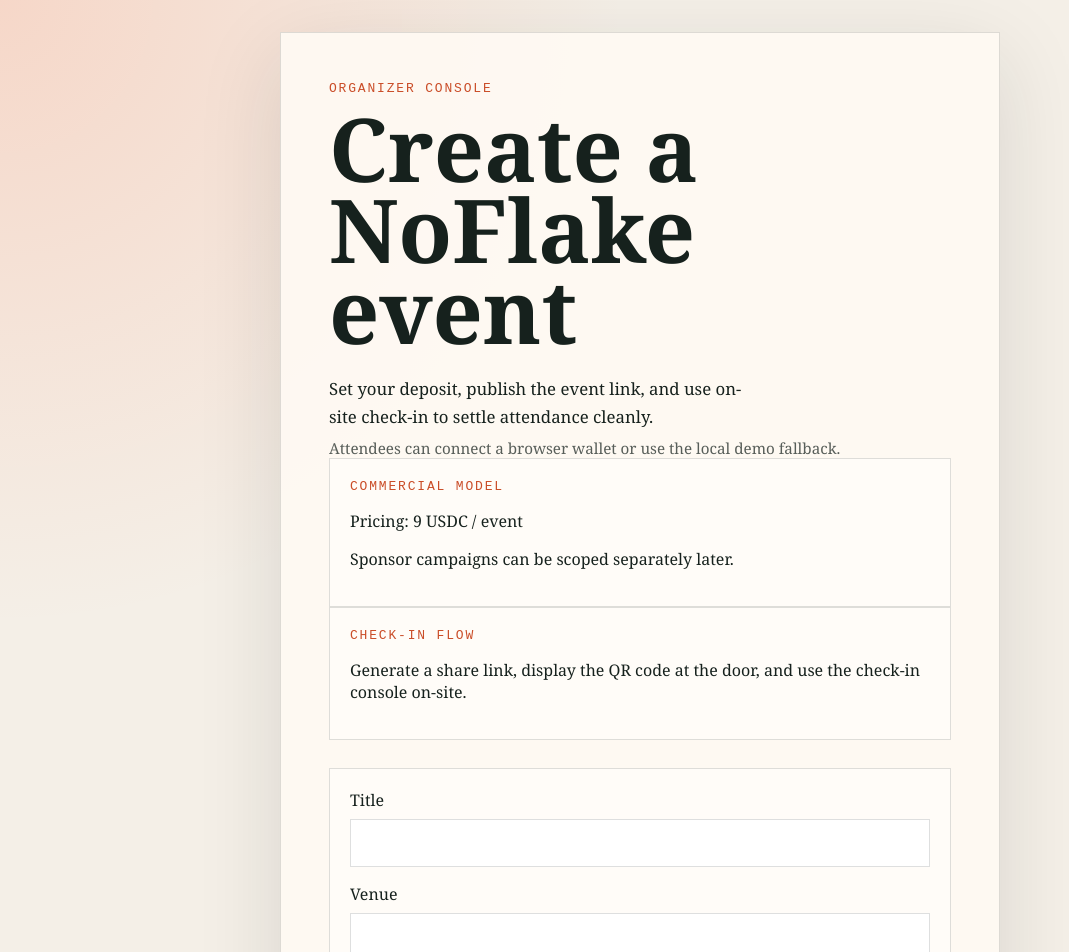
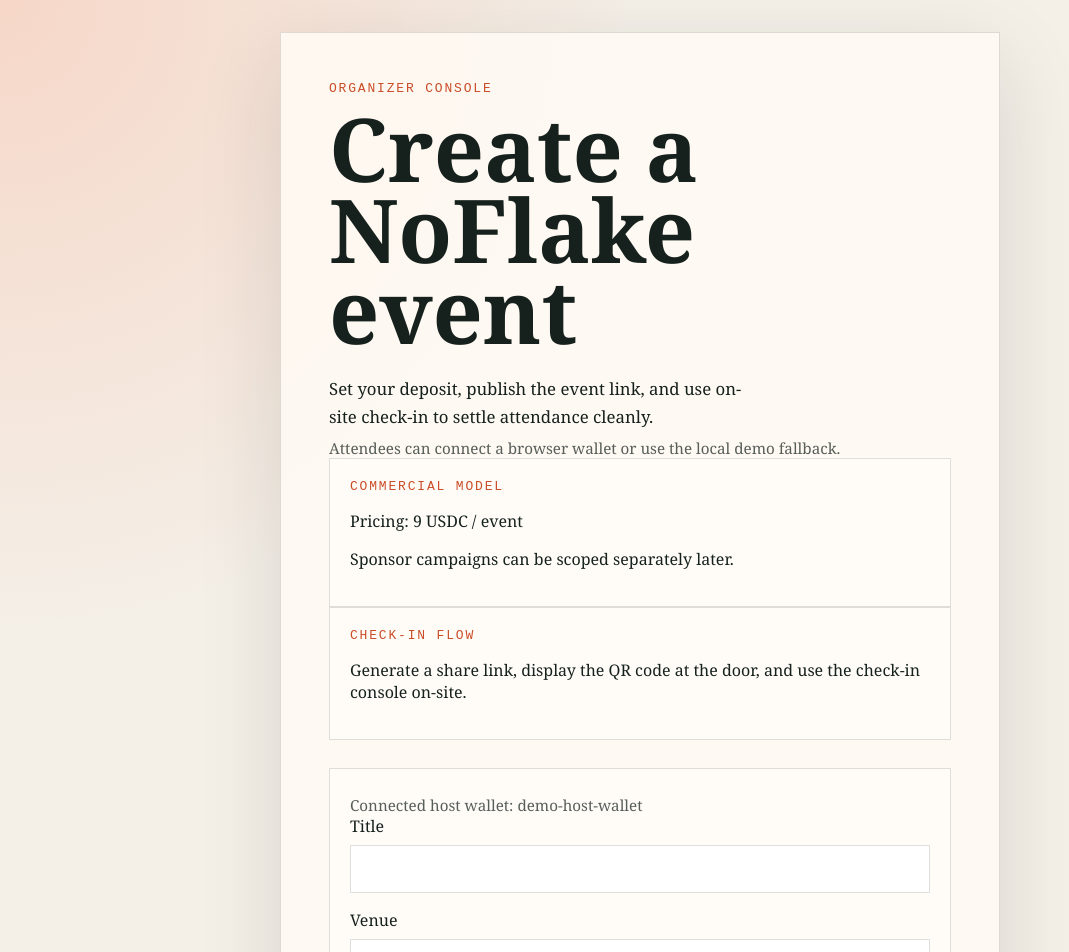
Before and after one commit to cuidaquan/noflake, a Next.js app in the folder frontend/: page /organizer in a window 1280 px wide. Shown: the top 952 px of the page, without its empty margins (0-1069 px from the left). Built offline with nearby package versions, Linux system fonts and the light colour scheme; no server answers.

Commit message:
feat: use connected host wallet for organizer flow

```diff
--- a/frontend/src/components/event-form.tsx
+++ b/frontend/src/components/event-form.tsx
@@ -2,6 +2,7 @@
 
 import { useState } from "react";
 import { createEvent, getEventDashboard, type EventDashboard } from "../lib/api";
+import { useWallet } from "./wallet-provider";
 
 type CreatedEvent = {
   id: string;
@@ -13,6 +14,7 @@ type CreatedEvent = {
 };
 
 export function EventForm() {
+  const { walletAddress } = useWallet();
   const [title, setTitle] = useState("");
   const [venue, setVenue] = useState("");
   const [depositAmount, setDepositAmount] = useState("20");
@@ -32,7 +34,7 @@ export function EventForm() {
     try {
       const response = await createEvent({
         title,
-        hostWallet: "demo-host-wallet",
+        hostWallet: walletAddress ?? "demo-host-wallet",
         venue,
         startTime: "2026-05-20T19:00:00.000Z",
         depositAmount: Number(depositAmount),
@@ -53,6 +55,8 @@ export function EventForm() {
   return (
     <div className="flow-grid">
       <form className="panel" onSubmit={handleSubmit}>
+        <p className="inline-meta">Connected host wallet: {walletAddress ?? "demo-host-wallet"}</p>
+
         <label className="field">
           <span>Title</span>
           <input value={title} onChange={(event) => setTitle(event.target.value)} />
```
Also changed, not shown: 1 other file (tests, documents, lock files or other folders).
